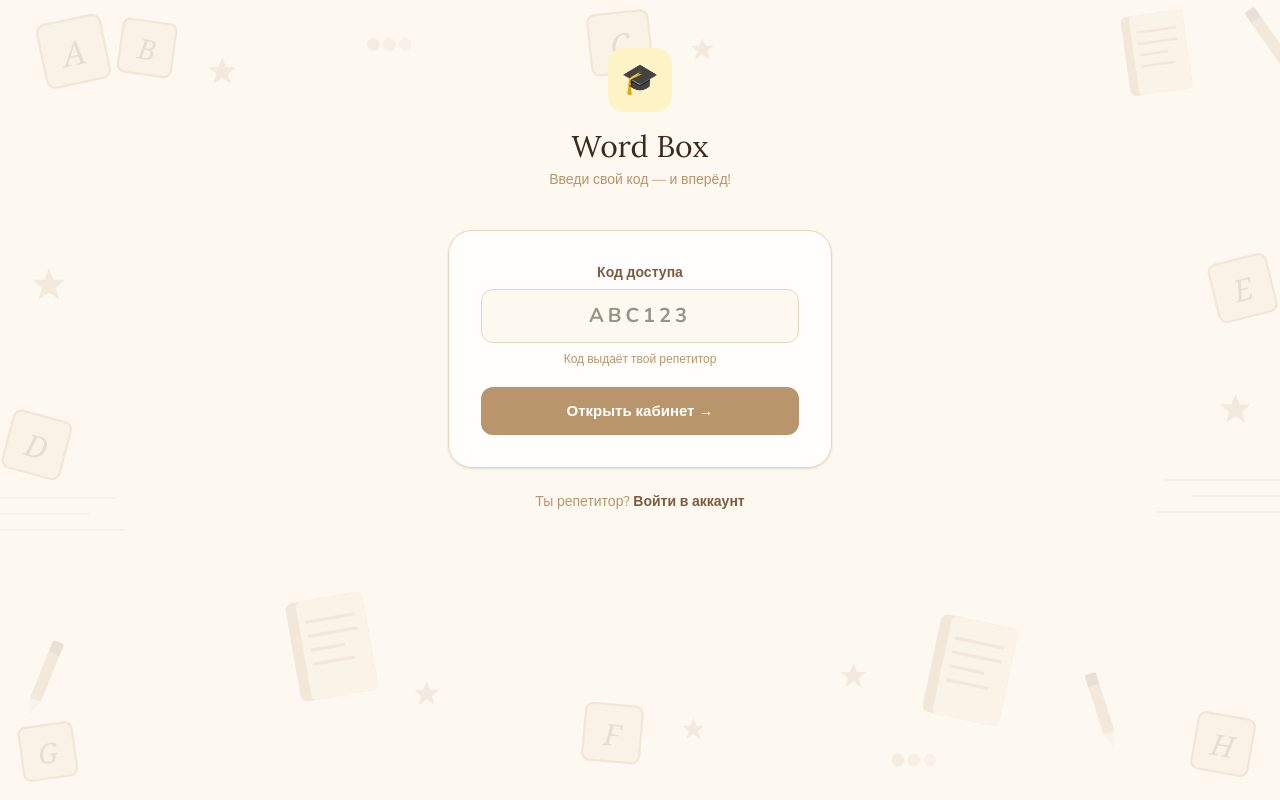
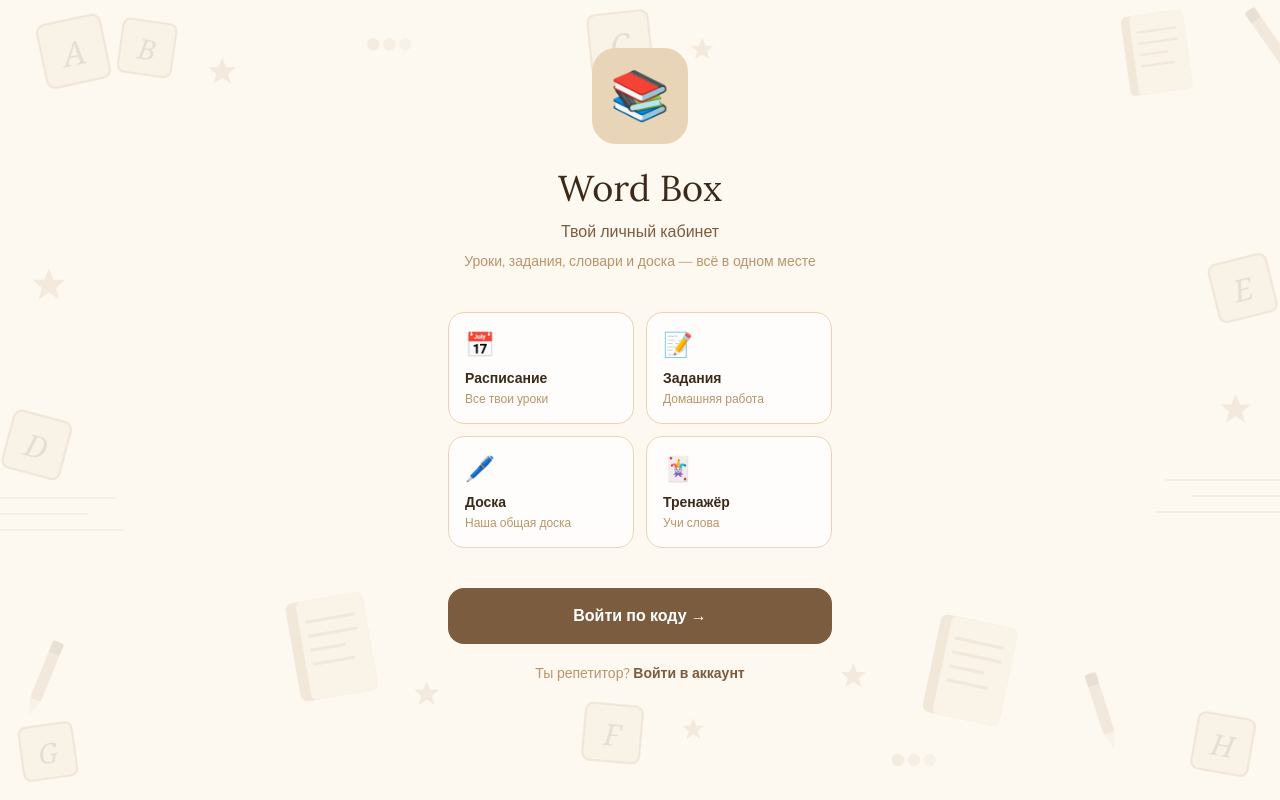
Before and after one commit to berknsts-ship-it/WordBox, a Next.js app: page /student in a window 1280 px wide. Built offline with nearby package versions, Linux system fonts and the light colour scheme.

Commit message:
Add welcome page for students and PWA manifest

```diff
--- a/src/app/layout.tsx
+++ b/src/app/layout.tsx
@@ -16,7 +16,12 @@ const nunito = Nunito({
 
 export const metadata: Metadata = {
   title: "Word Box",
-  description: "Онлайн-платформа репетитора английского языка",
+  description: "Личный кабинет ученика английского языка",
+  appleWebApp: {
+    capable: true,
+    title: "Word Box",
+    statusBarStyle: "default",
+  },
 };
 
 export default function RootLayout({
--- /dev/null
+++ b/src/app/manifest.ts
@@ -0,0 +1,21 @@
+import type { MetadataRoute } from "next";
+
+export default function manifest(): MetadataRoute.Manifest {
+  return {
+    name: "Word Box",
+    short_name: "Word Box",
+    description: "Личный кабинет ученика английского языка",
+    start_url: "/student",
+    display: "standalone",
+    orientation: "portrait",
+    background_color: "#fdf8f0",
+    theme_color: "#7c5c3e",
+    icons: [
+      {
+        src: "/favicon.ico",
+        sizes: "any",
+        type: "image/x-icon",
+      },
+    ],
+  };
+}
--- a/src/app/student/page.tsx
+++ b/src/app/student/page.tsx
@@ -7,76 +7,127 @@ export default function StudentEntryPage() {
   const router = useRouter();
   const [code, setCode] = useState("");
   const [loading, setLoading] = useState(false);
+  const [showForm, setShowForm] = useState(false);
 
-  function handleSubmit(e: React.FormEvent) {
-    e.preventDefault();
+  function handleSubmit() {
     const trimmed = code.trim();
     if (!trimmed) return;
     setLoading(true);
     router.push(`/student/${trimmed}`);
   }
 
+  if (!showForm) {
+    return (
+      <div className="flex min-h-full flex-col items-center justify-center px-4 py-12">
+        <div className="w-full max-w-sm text-center">
+
+          {/* Иконка */}
+          <div className="inline-flex items-center justify-center w-24 h-24 rounded-3xl mb-6"
+            style={{ background: "var(--brown-pale)" }}>
+            <span className="text-5xl">📚</span>
+          </div>
+
+          {/* Заголовок */}
+          <h1 className="text-4xl mb-3" style={{ color: "var(--brown-dark)", fontFamily: "var(--font-lora)" }}>
+            Word Box
+          </h1>
+          <p className="text-base mb-2" style={{ color: "var(--brown-mid)" }}>
+            Твой личный кабинет
+          </p>
+          <p className="text-sm mb-10" style={{ color: "var(--brown-light)" }}>
+            Уроки, задания, словари и доска — всё в одном месте
+          </p>
+
+          {/* Фичи */}
+          <div className="grid grid-cols-2 gap-3 mb-10 text-left">
+            {[
+              { icon: "📅", title: "Расписание", desc: "Все твои уроки" },
+              { icon: "📝", title: "Задания", desc: "Домашняя работа" },
+              { icon: "🖊️", title: "Доска", desc: "Наша общая доска" },
+              { icon: "🃏", title: "Тренажёр", desc: "Учи слова" },
+            ].map((f) => (
+              <div key={f.title} className="bg-white/70 rounded-2xl p-4 border"
+                style={{ borderColor: "var(--brown-pale)" }}>
+                <span className="text-2xl">{f.icon}</span>
+                <p className="font-semibold text-sm mt-2" style={{ color: "var(--brown-dark)" }}>{f.title}</p>
+                <p className="text-xs mt-0.5" style={{ color: "var(--brown-light)" }}>{f.desc}</p>
+              </div>
+            ))}
+          </div>
+
+          {/* Кнопка входа */}
+          <button
+            onClick={() => setShowForm(true)}
+            className="w-full rounded-2xl px-4 py-4 text-white font-semibold text-base transition-opacity hover:opacity-90"
+            style={{ background: "var(--brown-mid)" }}
+          >
+            Войти по коду →
+          </button>
+
+          <p className="text-center text-sm mt-5" style={{ color: "var(--brown-light)" }}>
+            Ты репетитор?{" "}
+            <a href="/login" className="font-semibold hover:underline"
+              style={{ color: "var(--brown-mid)" }}>
+              Войти в аккаунт
+            </a>
+          </p>
+        </div>
+      </div>
+    );
+  }
+
   return (
     <div className="flex min-h-full flex-col items-center justify-center px-4 py-12">
       <div className="w-full max-w-sm">
 
-        <div className="text-center mb-10">
-          <div className="inline-flex items-center justify-center w-16 h-16 rounded-2xl bg-amber-100 mb-4">
+        <button
+          onClick={() => setShowForm(false)}
+          className="flex items-center gap-1 text-sm mb-8 hover:opacity-70 transition-opacity"
+          style={{ color: "var(--brown-light)" }}
+        >
+          ← Назад
+        </button>
+
+        <div className="text-center mb-8">
+          <div className="inline-flex items-center justify-center w-16 h-16 rounded-2xl mb-4"
+            style={{ background: "var(--brown-pale)" }}>
             <span className="text-3xl">🎓</span>
           </div>
-          <h1 className="text-3xl" style={{ color: "var(--brown-dark)" }}>Word Box</h1>
+          <h1 className="text-2xl" style={{ color: "var(--brown-dark)" }}>Введи свой код</h1>
           <p className="mt-1.5 text-sm" style={{ color: "var(--brown-light)" }}>
-            Введи свой код — и вперёд!
+            Код выдаёт репетитор
           </p>
         </div>
 
-        <div className="bg-white/80 backdrop-blur rounded-3xl shadow-sm border p-8"
+        <div className="bg-white/80 backdrop-blur rounded-3xl border p-6"
           style={{ borderColor: "var(--brown-pale)" }}>
-          <form onSubmit={handleSubmit} className="space-y-5">
-            <div>
-              <label className="block text-sm font-semibold mb-1.5 text-center"
-                style={{ color: "var(--brown-mid)" }}>
-                Код доступа
-              </label>
-              <input
-                type="text"
-                value={code}
-                onChange={(e) => setCode(e.target.value.toUpperCase())}
-                required
-                autoFocus
-                maxLength={20}
-                className="w-full rounded-xl px-4 py-3 text-center text-xl font-bold tracking-widest focus:outline-none transition"
-                style={{
-                  background: "#fdf8f0",
-                  border: "1.5px solid var(--brown-pale)",
-                  color: "var(--brown-dark)",
-                  letterSpacing: "0.2em",
-                }}
-                placeholder="ABC123"
-              />
-              <p className="text-xs text-center mt-2" style={{ color: "var(--brown-light)" }}>
-                Код выдаёт твой репетитор
-              </p>
-            </div>
-
+          <div className="space-y-4">
+            <input
+              type="text"
+              value={code}
+              onChange={(e) => setCode(e.target.value.toUpperCase())}
+              onKeyDown={(e) => e.key === "Enter" && handleSubmit()}
+              autoFocus
+              maxLength={20}
+              className="w-full rounded-xl px-4 py-4 text-center text-2xl font-bold tracking-widest focus:outline-none transition"
+              style={{
+                background: "#fdf8f0",
+                border: "1.5px solid var(--brown-pale)",
+                color: "var(--brown-dark)",
+                letterSpacing: "0.25em",
+              }}
+              placeholder="ABC123"
+            />
             <button
-              type="submit"
-              disabled={loading}
-              className="w-full rounded-xl px-4 py-3 text-white font-semibold transition-opacity disabled:opacity-50"
-              style={{ background: "var(--brown-light)" }}
+              onClick={handleSubmit}
+              disabled={loading || !code.trim()}
+              className="w-full rounded-xl px-4 py-3.5 text-white font-semibold text-base transition-opacity disabled:opacity-50"
+              style={{ background: "var(--brown-mid)" }}
             >
               {loading ? "Загрузка..." : "Открыть кабинет →"}
             </button>
-          </form>
+          </div>
         </div>
-
-        <p className="text-center text-sm mt-6" style={{ color: "var(--brown-light)" }}>
-          Ты репетитор?{" "}
-          <a href="/login" className="font-semibold hover:underline"
-            style={{ color: "var(--brown-mid)" }}>
-            Войти в аккаунт
-          </a>
-        </p>
       </div>
     </div>
   );
```
